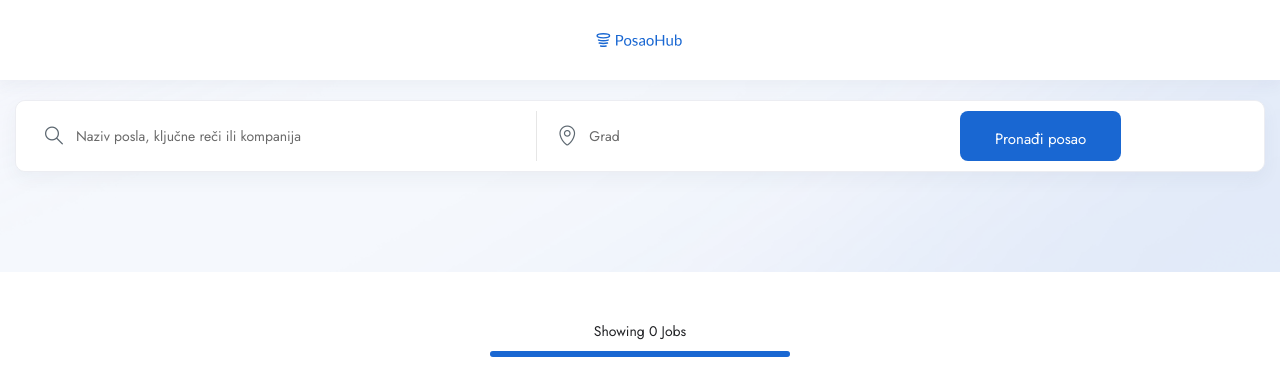
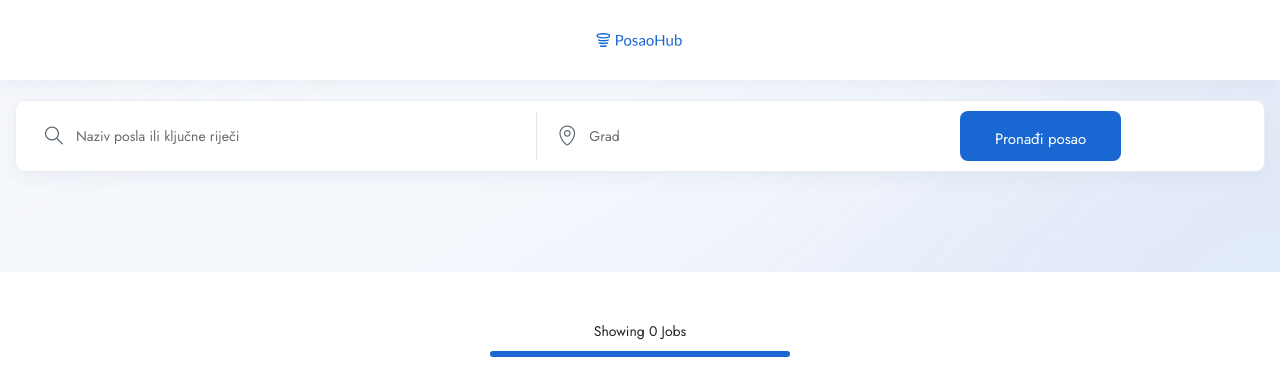
Before and after one commit to radomir-mijovic/montenegro-jobs, a FastAPI app: page /job-search in a window 1280 px wide. Shown: the top 380 px of the page. Run offline with FastAPI, Linux system fonts and the light colour scheme; some libraries are stand-ins or nearby versions.

Commit message:
chore: text update

```diff
--- a/backend/app/templates/index.html
+++ b/backend/app/templates/index.html
@@ -65,7 +65,7 @@
                   <input
                     type="text"
                     name="title"
-                    placeholder="Naziv posla, ključne reči ili kompanija"
+                    placeholder="Naziv posla ili ključne riječi"
                   />
                 </div>
                 <!-- Form Group -->
--- a/backend/app/templates/job-search.html
+++ b/backend/app/templates/job-search.html
@@ -61,7 +61,7 @@
               type="text"
               name="title"
               value="{{ title }}"
-              placeholder="Naziv posla, ključne reči ili kompanija"
+              placeholder="Naziv posla ili ključne riječi"
             />
           </div>
 
```
